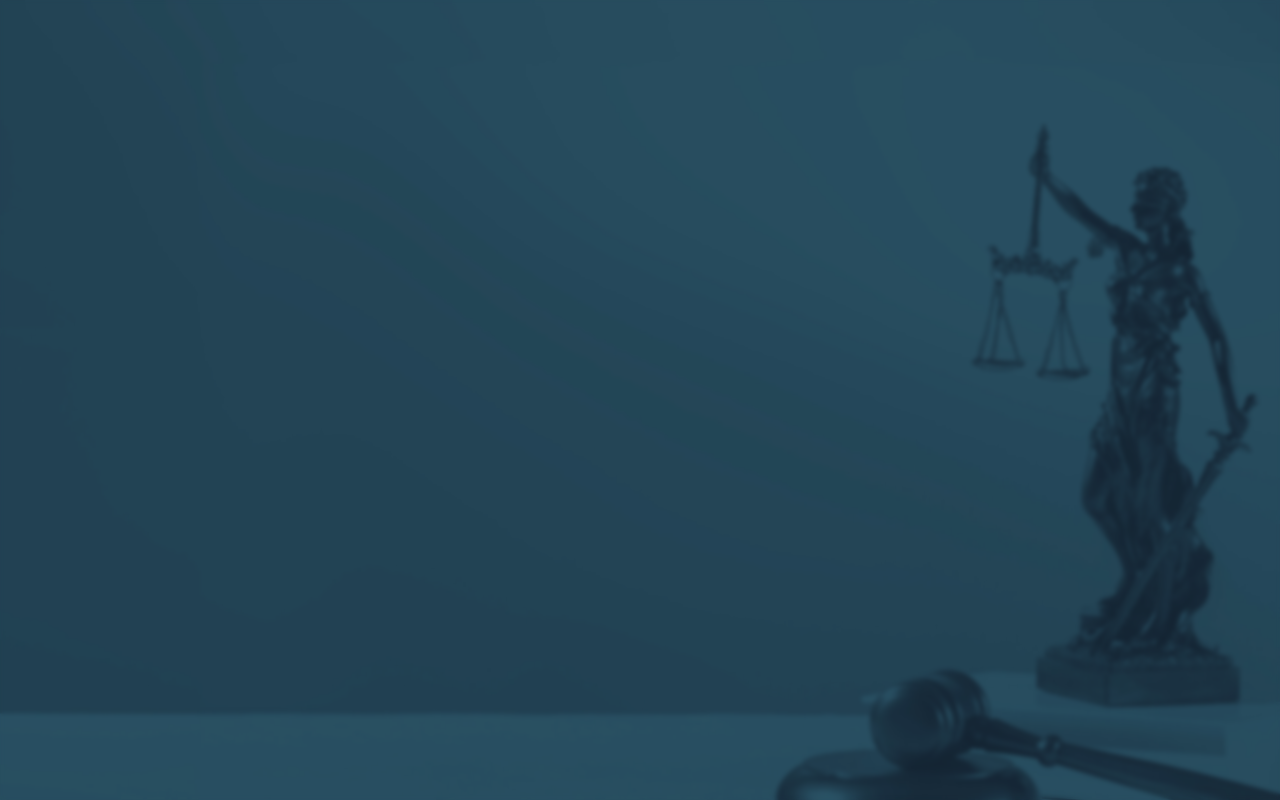
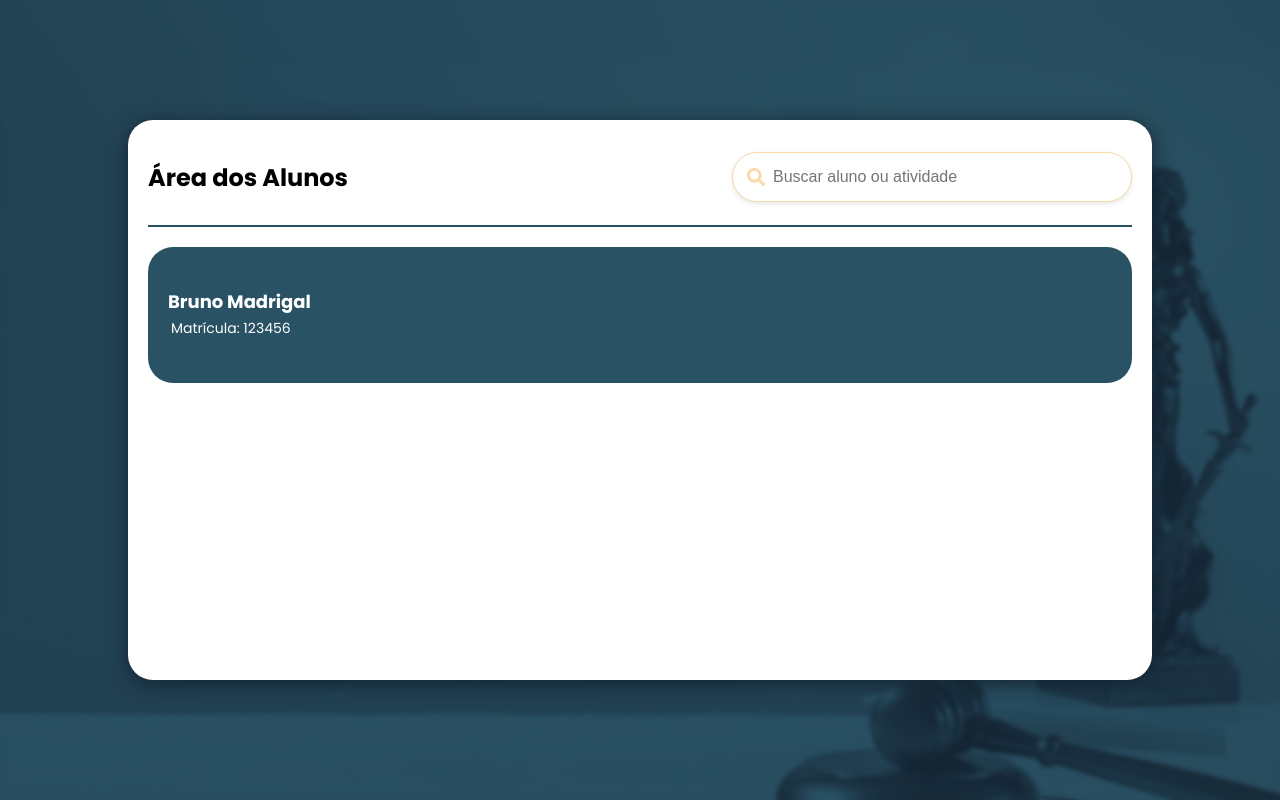
Before and after one commit to NotaJuris/frontend-notajuris, a React (Create React App) app: page /AdminStudents in a window 1280 px wide. Before the commit this address had no page. Built offline with nearby package versions, Linux system fonts and the light colour scheme.

Commit message:
starting the adm students

```diff
--- a/src/App.jsx
+++ b/src/App.jsx
@@ -7,6 +7,7 @@ import AdminScreen from './screens/AdminScreen';
 import StudentScreen from './screens/StudentScreen';
 import TeacherStudentsScreen from './screens/TeacherStudentsScreen';
 import { BrowserRouter as Router, Route, Routes } from 'react-router-dom';
+import AdminStudents from './screens/AdminStudents';
 
 function App() {
   return (
@@ -18,6 +19,7 @@ function App() {
         <Route path="/TeacherScreen" element={<TeacherScreen />} />
         <Route path="/TeacherStudentsScreen" element={<TeacherStudentsScreen />} />
         <Route path="/AdminReport" element={<AdminReport/>} />
+        <Route path="/AdminStudents" element={<AdminStudents/>} />
       </Routes>
     </Router>
   );
--- a/src/screens/AdminReport.css
+++ b/src/screens/AdminReport.css
@@ -51,15 +51,6 @@
     flex: 1;
 }
 
-.adm-report-content {
-    margin: 0 20px;
-    overflow: auto;
-}
-
-.enviadas .rejeitadas .devolvidas p {
-    font-weight: bold;
-}
-
 /* Media Queries */
 @media (max-width: 768px) {
     .report-dashboard {
@@ -93,16 +84,17 @@
 
     .header-container {
         flex-direction: column;
-        align-items: flex-start;
+        align-items: center; /* Centraliza os itens no eixo principal */
     }
 
     .header-container h2 {
         margin: 10px 0;
         font-size: 1.2rem; /* Ajuste o tamanho da fonte conforme necessário */
+        text-align: center; /* Centraliza o texto */
     }
 
     .buttons-container {
-        justify-content: flex-start;
+        justify-content: center; /* Centraliza os botões */
         width: 100%;
     }
 }
--- /dev/null
+++ b/src/screens/AdminStudents.css
@@ -0,0 +1,83 @@
+.adm-students-dashboard {
+    width: 80vw;
+    min-height: 70vh;
+    background-color: #FFF;
+    border-radius: 25px;
+    padding: 20px;
+    box-sizing: border-box;
+    box-shadow: 0 4px 20px #142433;
+    display: flex;
+    flex-direction: column;
+}
+
+.students-header-container {
+    display: flex;
+    align-items: center;
+    justify-content: space-between;
+    flex-wrap: wrap;
+    width: 100%;
+}
+
+.search-bar-container {
+    position: relative;
+    width: 100%;
+    max-width: 400px; /* Mantém o tamanho especificado */
+}
+
+.search-bar {
+    width: 100%;
+    padding: 10px 40px; /* Ajusta o padding para alinhar o placeholder */
+    border: 1px solid #FAD9A6;
+    border-radius: 25px;
+    font-size: 16px;
+    box-sizing: border-box;
+}
+
+.search-icon {
+    position: absolute;
+    right: 15px; /* Ajuste conforme necessário */
+    top: 50%;
+    transform: translateY(-50%);
+    color: #FAD9A6;
+    font-size: 18px;
+}
+
+.student-card {
+    max-width: 100%;
+    height: 6em;
+    background-color: #295264; /* Cor de fundo do card */
+    color: #fff; /* Cor da fonte branca */
+    padding: 20px;
+    border-radius: 25px;
+    display: flex;
+    align-items: center;
+    justify-content: space-between;
+    margin-top: 10px;
+}
+
+.student-info {
+    display: grid;
+}
+
+.toggle-icon {
+    cursor: pointer;
+    font-size: 20px;
+    color: #fff; /* Cor do ícone branca */
+}
+
+.student-info h3 {
+    margin: 0;
+    font-size: 18px;
+}
+
+.student-info p {
+    margin: 3px;
+    font-size: 14px;
+}
+
+.divider {
+    width: 100%;
+    height: 2px;
+    background-color: #295264; /* Cor da linha branca */
+    margin: 10px 0;
+}
--- /dev/null
+++ b/src/screens/AdminStudents.jsx
@@ -0,0 +1,32 @@
+import React from 'react';
+import { FaSearch } from 'react-icons/fa';
+import './AdminStudents.css';
+
+const AdminStudents = () => {
+  return (
+    <div className="AdminStudents">
+        <div className="adm-students-dashboard">
+            <div className="students-header-container">
+                <h2>Área dos Alunos</h2>
+                <div className='search-bar-container'>
+                    <input type="text" className='search-bar' placeholder="Buscar aluno ou atividade" />
+                    <FaSearch className='search-icon' />
+                </div>
+            </div>
+            <hr className='divider'/>
+            <div className="content">
+                <div className='students-list'>
+                    <div className='student-card'>
+                        <div className='student-info'>
+                            <h3>Bruno Madrigal</h3>
+                            <p>Matrícula: 123456</p>
+                        </div>
+                    </div>
+                </div>
+            </div>
+        </div>
+    </div>
+  );
+}
+
+export default AdminStudents;
```
